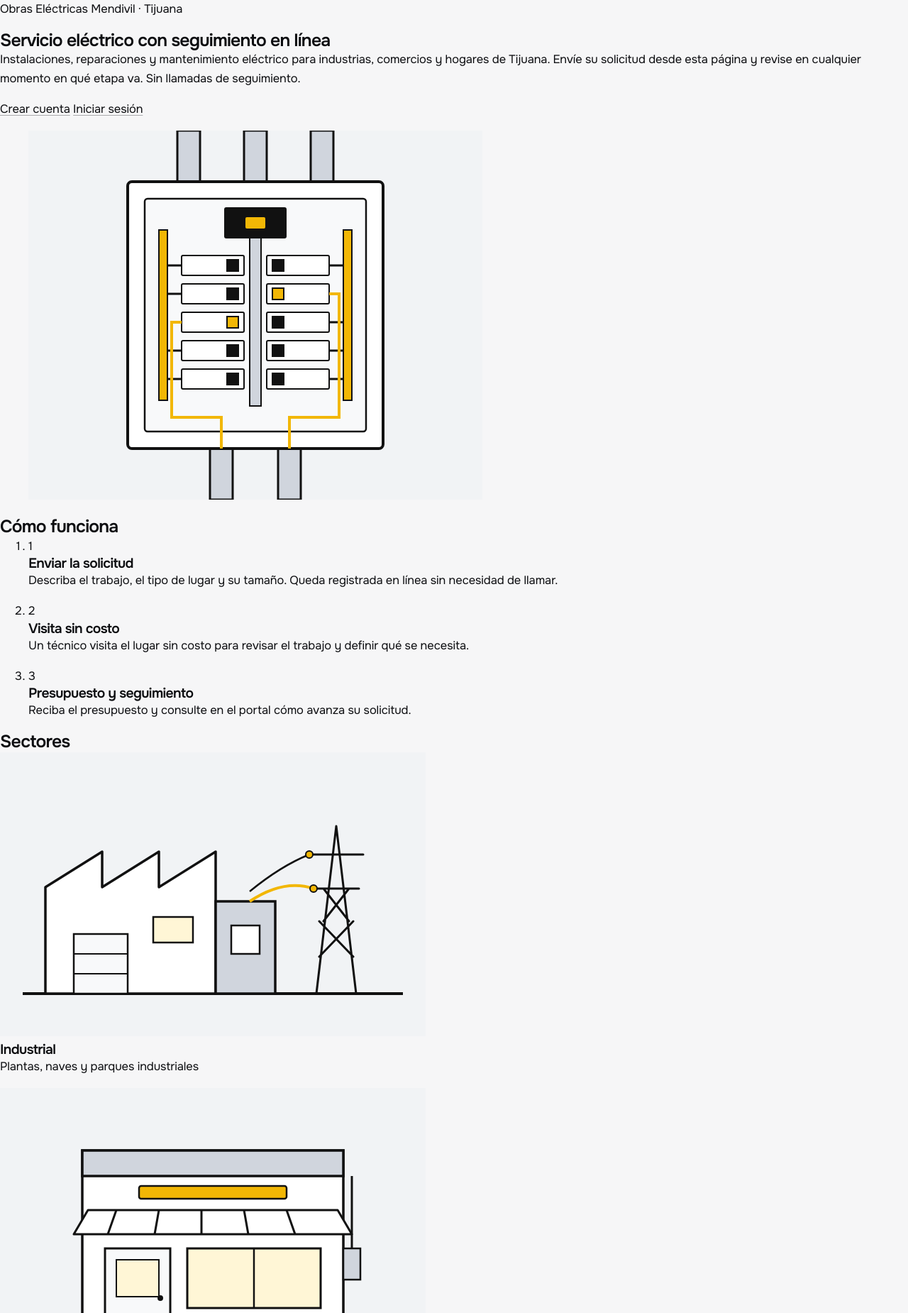
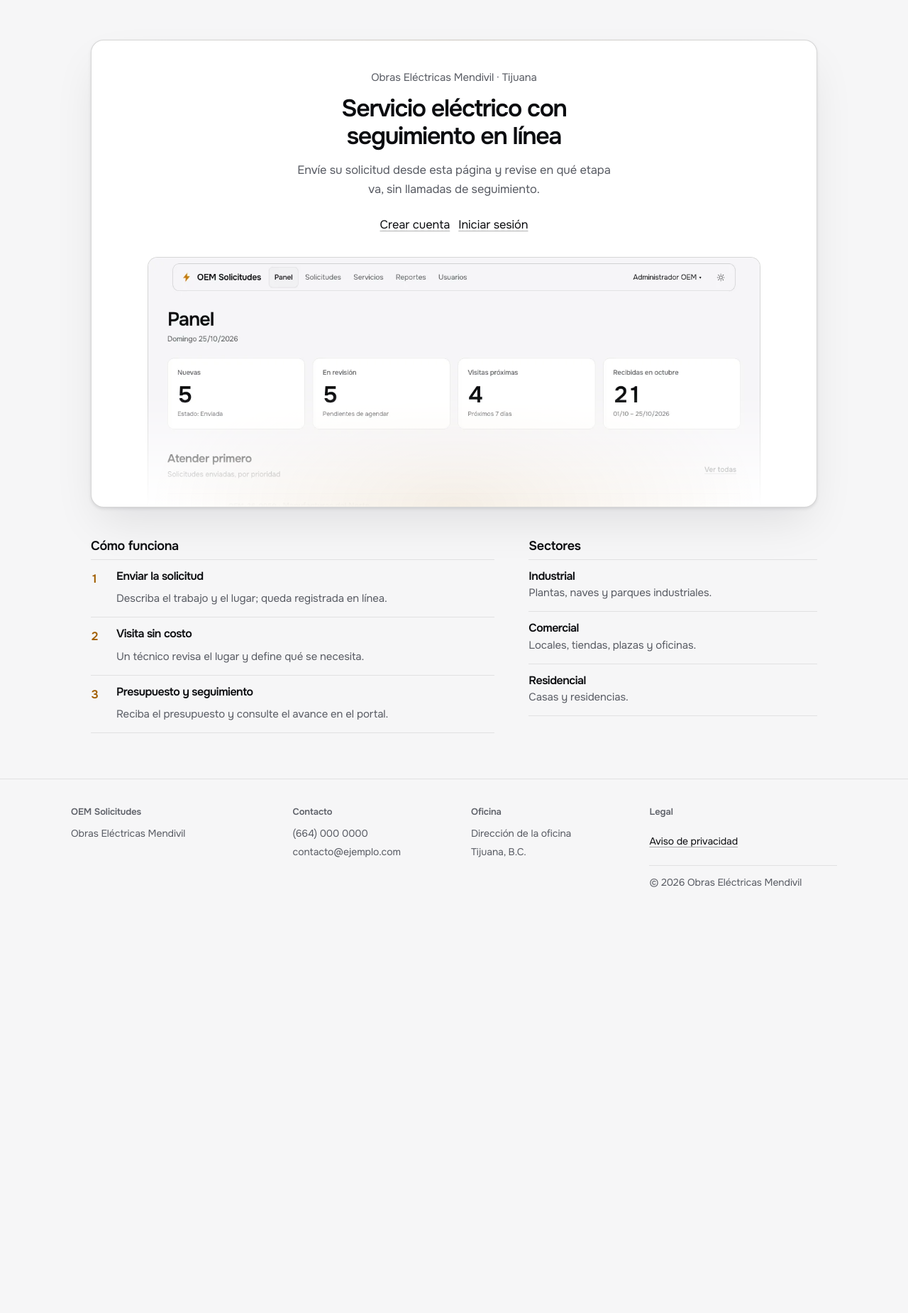
Before and after one commit to scaryf11sh/Proyecto-Web, a PHP site: page / in a window 1280 px wide. Shown: the part 70-1920 px from the top of the page at 71% size. After the commit the page ends 1320 px from the top, so only its background shows below. Run offline with PHP 8.4, Linux system fonts and the light colour scheme.

Commit message:
inicio: página de inicio simple con captura del panel

```diff
--- a/css/styles.css
+++ b/css/styles.css
@@ -513,3 +513,171 @@ form > .encabezado-pagina__acciones,
   .barra-nav__tema { margin-left: auto; }
   .barra-nav__marca { margin-right: 0; }
 }
+
+/* ===== Landing ===== */
+
+.inicio {
+  width: 100%;
+  max-width: calc(64rem + 2 * var(--gutter));
+  margin: 0 auto;
+  padding: clamp(2rem, 6vw, 3.5rem) var(--gutter) 4rem;
+}
+
+.inicio__hero {
+  position: relative;
+  padding: clamp(1.5rem, 5vw, 2.5rem) clamp(1.25rem, 4vw, 2.5rem) 0;
+  overflow: hidden;
+  text-align: center;
+  background:
+    radial-gradient(60% 55% at 50% 100%, var(--acento-tinte), transparent 70%),
+    var(--surface);
+  border: 1px solid var(--linea-2);
+  border-radius: var(--r-panel);
+  box-shadow: var(--sombra-panel);
+}
+
+.inicio__cuerpo { max-width: 34rem; margin: 0 auto; }
+
+.inicio__marca {
+  margin: 0 0 0.75rem;
+  color: var(--texto-2);
+  font-size: 0.9375rem;
+}
+
+.inicio__titulo {
+  margin-bottom: 1rem;
+  font-size: clamp(1.75rem, 1.4rem + 1.4vw, 2.125rem);
+  letter-spacing: -0.04em;
+  text-wrap: balance;
+}
+
+.inicio__texto {
+  max-width: 28rem;
+  margin: 0 auto 1.5rem;
+  color: var(--texto-2);
+}
+
+.inicio__acciones {
+  display: flex;
+  flex-wrap: wrap;
+  justify-content: center;
+  gap: 0.75rem;
+}
+
+.inicio__columnas {
+  display: grid;
+  gap: 0 3rem;
+}
+
+@media (min-width: 48rem) {
+  .inicio__columnas { grid-template-columns: 7fr 5fr; }
+}
+
+.inicio__seccion { margin-top: 2.75rem; scroll-margin-top: 5rem; }
+
+.inicio__subtitulo {
+  margin-bottom: 0.5rem;
+  font-size: 1.125rem;
+  letter-spacing: -0.02em;
+}
+
+.inicio__lista { margin: 0; padding: 0; list-style: none; }
+
+.inicio__item {
+  display: grid;
+  grid-template-columns: 1.75rem 1fr;
+  column-gap: 0.5rem;
+  padding: 0.875rem 0;
+  border-top: 1px solid var(--linea);
+}
+
+.inicio__item:last-child { border-bottom: 1px solid var(--linea); }
+.inicio__item--simple { grid-template-columns: 1fr; }
+
+.inicio__n { color: var(--acento); font-weight: 600; font-variant-numeric: tabular-nums; }
+.inicio__item h3 { margin: 0; font-size: 1rem; }
+.inicio__item p { grid-column: 2; margin: 0.125rem 0 0; color: var(--texto-2); font-size: 0.9375rem; }
+.inicio__item--simple p { grid-column: 1; }
+
+.inicio__captura {
+  display: block;
+  width: 100%;
+  max-width: 54rem;
+  margin: 2rem auto 0;
+  max-height: 22rem;
+  overflow: hidden;
+  -webkit-mask-image: linear-gradient(to bottom, #000 55%, transparent 100%);
+  mask-image: linear-gradient(to bottom, #000 55%, transparent 100%);
+}
+
+.inicio__captura img {
+  display: block;
+  width: 100%;
+  height: auto;
+  border: 1px solid var(--linea-2);
+  border-bottom: 0;
+  border-radius: 14px 14px 0 0;
+}
+
+/* ===== Pie de página ===== */
+
+.pie-pagina {
+  margin-top: auto;
+  border-top: 1px solid var(--linea);
+  color: var(--texto-2);
+  font-size: 0.875rem;
+}
+
+.pie-pagina__interior {
+  display: grid;
+  grid-template-columns: minmax(0, 1fr);
+  gap: 1.75rem;
+  max-width: var(--ancho-landing);
+  margin: 0 auto;
+  padding: 2.25rem var(--gutter);
+}
+
+.pie-pagina__columna p { margin: 0 0 0.25rem; }
+
+.pie-pagina__titulo {
+  margin-bottom: 0.5rem !important;
+  color: var(--texto-3);
+  font-size: 0.8125rem;
+  font-weight: 600;
+}
+
+.pie-pagina__legal {
+  margin-top: 0.75rem !important;
+  padding-top: 0.75rem;
+  border-top: 1px solid var(--linea);
+}
+
+.aviso-privacidad summary {
+  display: inline-flex;
+  align-items: center;
+  min-height: 44px;
+  color: var(--texto);
+  text-decoration: underline;
+  text-decoration-color: var(--linea-3);
+  text-underline-offset: 0.2em;
+  cursor: pointer;
+}
+
+.aviso-privacidad summary:hover { text-decoration-color: currentColor; }
+.aviso-privacidad summary:focus-visible { outline: 2px solid var(--focus); outline-offset: 2px; border-radius: var(--r-sm); }
+.aviso-privacidad p { max-width: 24rem; }
+
+.pie-pagina--compacto {
+  padding: 1.25rem var(--gutter);
+  text-align: center;
+}
+
+.pie-pagina--compacto p { margin: 0; }
+
+@media (min-width: 40rem) {
+  .pie-pagina__interior { grid-template-columns: repeat(2, minmax(0, 1fr)); }
+}
+
+@media (min-width: 60rem) {
+  .pie-pagina__interior { grid-template-columns: 1.3fr 1fr 1fr 1.3fr; gap: 3rem; }
+}
--- a/inicio.php
+++ b/inicio.php
@@ -16,17 +16,13 @@ $ruta_raiz = '';
 require __DIR__ . '/includes/header.php';
 require __DIR__ . '/includes/nav.php';
 ?>
-<section class="hero">
-  <div class="hero__interior">
-    <div class="hero__contenido">
-      <p class="hero__marca">Obras Eléctricas Mendivil · Tijuana</p>
-      <h1 class="hero__titulo">Servicio eléctrico con seguimiento en línea</h1>
-      <p class="hero__texto">
-        Instalaciones, reparaciones y mantenimiento eléctrico para industrias, comercios y hogares de Tijuana.
-        Envíe su solicitud desde esta página y revise en cualquier momento en qué etapa va.
-        Sin llamadas de seguimiento.
-      </p>
-      <div class="hero__acciones">
+<div class="inicio">
+  <section class="inicio__hero">
+    <div class="inicio__cuerpo">
+    <p class="inicio__marca">Obras Eléctricas Mendivil · Tijuana</p>
+    <h1 class="inicio__titulo">Servicio eléctrico con seguimiento en línea</h1>
+    <p class="inicio__texto">Envíe su solicitud desde esta página y revise en qué etapa va, sin llamadas de seguimiento.</p>
+    <div class="inicio__acciones">
 <?php if ($usuario): ?>
       <a href="panel.php" class="btn btn--primario">Ir a mi panel</a>
 <?php else: ?>
@@ -35,71 +31,30 @@ require __DIR__ . '/includes/nav.php';
 <?php endif; ?>
     </div>
     </div>
-    <figure class="hero__imagen">
-      <img src="img/hero-instalacion.svg" width="640" height="520" alt="Tablero eléctrico abierto con interruptores alineados y cables que salen por conductos">
-    </figure>
-  </div>
+    <picture class="inicio__captura">
+      <source srcset="img/panel-admin.webp" type="image/webp">
+      <img src="img/panel-admin.png" width="1280" height="800" alt="Panel de administración de OEM Solicitudes con indicadores y solicitudes por atender">
+    </picture>
   </section>
 
-<section class="seccion" id="como-funciona" aria-labelledby="titulo-como-funciona">
-  <div class="seccion__interior seccion__interior--lateral">
-    <h2 class="seccion__titulo" id="titulo-como-funciona">Cómo funciona</h2>
-    <ol class="pasos">
-      <li class="paso">
-        <span class="paso__numero" aria-hidden="true">1</span>
-        <h3 class="paso__titulo">Enviar la solicitud</h3>
-        <p class="paso__texto">Describa el trabajo, el tipo de lugar y su tamaño. Queda registrada en línea sin necesidad de llamar.</p>
-      </li>
-      <li class="paso">
-        <span class="paso__numero" aria-hidden="true">2</span>
-        <h3 class="paso__titulo">Visita sin costo</h3>
-        <p class="paso__texto">Un técnico visita el lugar sin costo para revisar el trabajo y definir qué se necesita.</p>
-      </li>
-      <li class="paso">
-        <span class="paso__numero" aria-hidden="true">3</span>
-        <h3 class="paso__titulo">Presupuesto y seguimiento</h3>
-        <p class="paso__texto">Reciba el presupuesto y consulte en el portal cómo avanza su solicitud.</p>
-      </li>
+  <div class="inicio__columnas">
+  <section class="inicio__seccion" id="como-funciona" aria-labelledby="titulo-como-funciona">
+    <h2 class="inicio__subtitulo" id="titulo-como-funciona">Cómo funciona</h2>
+    <ol class="inicio__lista">
+      <li class="inicio__item"><span class="inicio__n" aria-hidden="true">1</span><h3>Enviar la solicitud</h3><p>Describa el trabajo y el lugar; queda registrada en línea.</p></li>
+      <li class="inicio__item"><span class="inicio__n" aria-hidden="true">2</span><h3>Visita sin costo</h3><p>Un técnico revisa el lugar y define qué se necesita.</p></li>
+      <li class="inicio__item"><span class="inicio__n" aria-hidden="true">3</span><h3>Presupuesto y seguimiento</h3><p>Reciba el presupuesto y consulte el avance en el portal.</p></li>
     </ol>
-  </div>
   </section>
 
-<section class="seccion seccion--alt" id="sectores" aria-labelledby="titulo-sectores">
-  <div class="seccion__interior">
-    <h2 class="seccion__titulo" id="titulo-sectores">Sectores</h2>
-    <div class="sectores-grid">
-      <article class="tarjeta-sector">
-        <img class="tarjeta-sector__imagen" src="img/sector-industrial.svg" width="600" height="400" alt="Nave industrial con techo en dientes de sierra y torre de alta tensión" loading="lazy">
-        <h3 class="tarjeta-sector__titulo">Industrial</h3>
-        <p class="tarjeta-sector__texto">Plantas, naves y parques industriales</p>
-      </article>
-      <article class="tarjeta-sector">
-        <img class="tarjeta-sector__imagen" src="img/sector-comercial.svg" width="600" height="400" alt="Local comercial con toldo rayado, puerta y aparador" loading="lazy">
-        <h3 class="tarjeta-sector__titulo">Comercial</h3>
-        <p class="tarjeta-sector__texto">Locales, tiendas, plazas y oficinas</p>
-      </article>
-      <article class="tarjeta-sector">
-        <img class="tarjeta-sector__imagen" src="img/sector-residencial.svg" width="600" height="400" alt="Casa con techo a dos aguas, ventanas y medidor de luz" loading="lazy">
-        <h3 class="tarjeta-sector__titulo">Residencial</h3>
-        <p class="tarjeta-sector__texto">Casas y residencias</p>
-      </article>
+  <section class="inicio__seccion" id="sectores" aria-labelledby="titulo-sectores">
+    <h2 class="inicio__subtitulo" id="titulo-sectores">Sectores</h2>
+    <ul class="inicio__lista">
+      <li class="inicio__item inicio__item--simple"><h3>Industrial</h3><p>Plantas, naves y parques industriales.</p></li>
+      <li class="inicio__item inicio__item--simple"><h3>Comercial</h3><p>Locales, tiendas, plazas y oficinas.</p></li>
+      <li class="inicio__item inicio__item--simple"><h3>Residencial</h3><p>Casas y residencias.</p></li>
+    </ul>
+  </section>
   </div>
 </div>
-</section>
-
-<section class="seccion seccion--cta" aria-labelledby="titulo-cta">
-  <div class="seccion__interior">
-    <div class="banda-cta">
-      <div>
-        <h2 class="banda-cta__titulo" id="titulo-cta">Solicitud de servicio en línea</h2>
-        <p class="banda-cta__texto">Cree su cuenta, envíe la primera solicitud y siga su avance desde el panel.</p>
-      </div>
-<?php if ($usuario): ?>
-      <a href="panel.php" class="btn btn--primario">Ir a mi panel</a>
-<?php else: ?>
-      <a href="registro.php" class="btn btn--primario">Crear cuenta</a>
-<?php endif; ?>
-    </div>
-  </div>
-</section>
 <?php require __DIR__ . '/includes/footer.php'; ?>
```
Also changed, not shown: img/hero-instalacion.svg (deleted), img/panel-admin.png (added), img/panel-admin.webp (added), img/sector-comercial.svg (deleted), img/sector-industrial.svg (deleted), img/sector-residencial.svg (deleted). Lines whose indentation alone changed are shown as unchanged.
